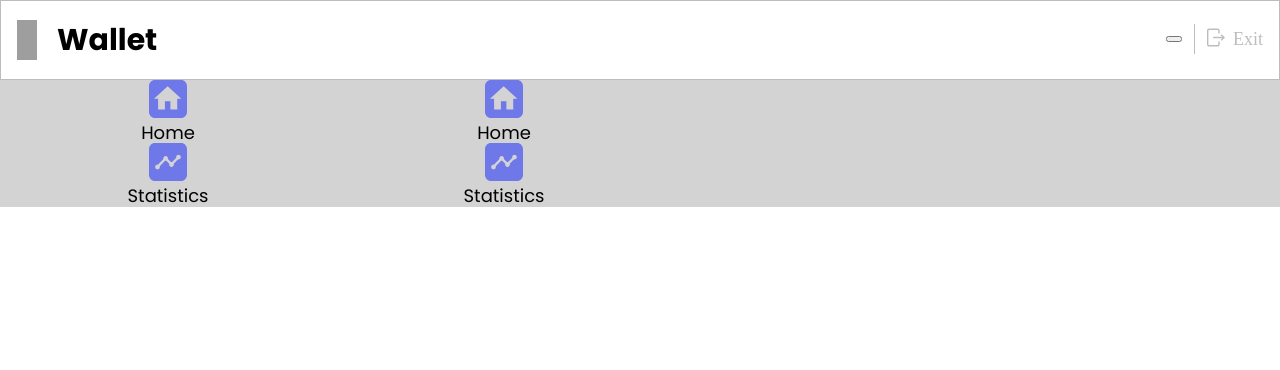
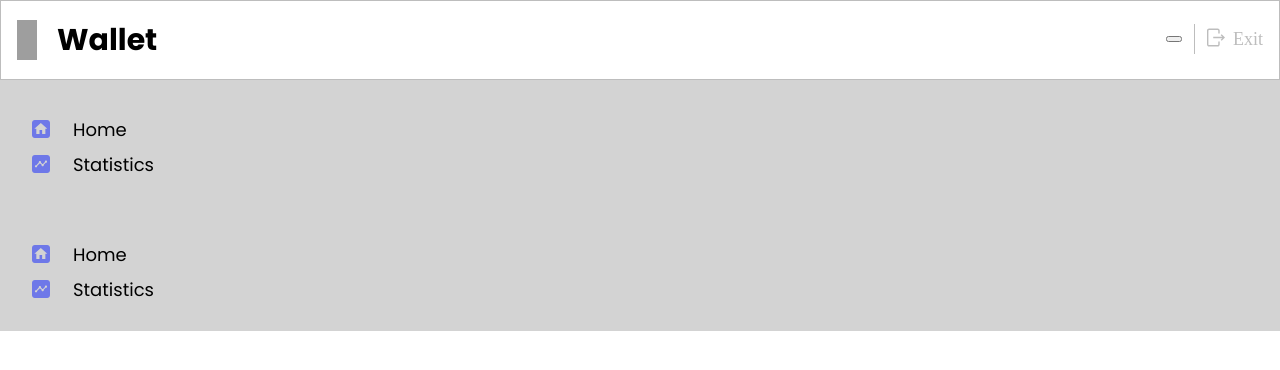
Before and after one commit to KrzysztofRozbicki/goit-wallet-grupa-03-frontend, a React (Vite) app: page /goit-wallet-grupa-03-frontend/navigation in a window 1280 px wide. Shown: the top 370 px of the page. Built offline with nearby package versions, Linux system fonts and the light colour scheme; grey boxes are pictures that could not be loaded; a web font is replaced by a local one.

Commit message:
addem tablet styles

```diff
--- a/src/components/Balance/Balance.module.css
+++ b/src/components/Balance/Balance.module.css
@@ -26,3 +26,12 @@
   line-height: 17.69px;
   padding: 12px 73px 12px 32px
 }
+
+@media screen and (min-width: 767px) {
+  .container {
+    margin: 0px;
+    width: 336px;
+    margin-left: 32px;
+    height: 80px;
+  }
+}
--- a/src/components/Container/Container.module.css
+++ b/src/components/Container/Container.module.css
@@ -1,5 +1,6 @@
-@media screen and (min-width: 768px) {
+@media screen and (min-width: 767px) {
   .wrapper {
     display: flex;
+    flex-direction: column;
   }
 }
--- a/src/components/Currency/Currency.module.css
+++ b/src/components/Currency/Currency.module.css
@@ -42,3 +42,13 @@
   line-height: 23.58px;
 
 }
+
+@media screen and (min-width: 767px) {
+  .table {
+    position: relative;
+    top: -100px;
+  }
+
+
+
+}
--- a/src/components/DashboardPage/DashboardPage.jsx
+++ b/src/components/DashboardPage/DashboardPage.jsx
@@ -12,7 +12,7 @@
 
 import React, { useState, useEffect } from 'react';
 import { Route, Routes } from 'react-router-dom';
-
+import css from './DashboardPage.module.css';
 import Navigation from '../Navigation/Navigation';
 import CurrencyTable from '../Currency/Currency';
 import Balance from '../Balance/Balance';
@@ -21,38 +21,40 @@ export const DashboardPage = () => {
   const [windowWidth, setWindowWidth] = useState(window.innerWidth);
 
   useEffect(() => {
-    // Funkcja do obsługi zmiany rozdzielczości ekranu
+
     const handleResize = () => {
       setWindowWidth(window.innerWidth);
     };
 
-    // Dodaj nasłuchiwanie zmiany rozdzielczości ekranu
     window.addEventListener('resize', handleResize);
 
-    // Warto również usunąć nasłuchiwanie po opuszczeniu komponentu
     return () => {
       window.removeEventListener('resize', handleResize);
     };
   }, []);
 
-  const isDesktop = windowWidth > 768; // Ustal, kiedy wyświetlić CurrencyTable
+  const isDesktop = windowWidth > 768;
 
   return (
-    <>
+    <div className={css.dashboardContainer}>
       <Navigation />
+
       <Routes>
         <Route path="/home" element={<Home isDesktop={isDesktop} />} />
       </Routes>
-    </>
+
+    </div>
   );
 };
 
 const Home = ({ isDesktop }) => {
   return (
-    <div>
+    <div className={css.homeContainer} >
+
       <Balance />
-      {isDesktop && <CurrencyTable />} {/* Wyświetl tylko na desktopie */}
+      {isDesktop && <CurrencyTable />}
     </div>
+
   );
 };
 
--- a/src/components/DashboardPage/DashboardPage.module.css
+++ b/src/components/DashboardPage/DashboardPage.module.css
@@ -1 +1,18 @@
 @import '../../stylesheet/vars.css';
+
+@media screen and (min-width: 767px) {
+    .wrapper {
+        display: flex;
+        flex-direction: column;
+    }
+
+    .balance {
+        padding-left: 32px;
+        background-color: black;
+    }
+
+    .homeContainer {
+        display: flex;
+    }
+
+}
--- a/src/components/Navigation/Navigation.jsx
+++ b/src/components/Navigation/Navigation.jsx
@@ -14,7 +14,7 @@ function NavigationButtons() {
     <div className={css.nav}>
       <NavLink to="/goit-wallet-grupa-03-frontend/home" className={({ isActive }) => (isActive ? `${css.active}` : `${css.navBtn}`)}>
         <div>
-          <svg width="38" height="38" xmlns="http://www.w3.org/2000/svg">
+          <svg width="18" height="18" xmlns="http://www.w3.org/2000/svg" viewBox="0 0 38 38">
             <use xlinkHref="/src/assets/icons/homeBtn.svg#my-home-icon" />
           </svg>
         </div>
@@ -22,7 +22,7 @@ function NavigationButtons() {
       </NavLink>
       <NavLink to="/goit-wallet-grupa-03-frontend/diagram" className={({ isActive }) => (isActive ? `${css.active}` : `${css.navBtn}`)}>
         <div>
-          <svg width="38" height="38" xmlns="http://www.w3.org/2000/svg">
+          <svg width="18" height="18" xmlns="http://www.w3.org/2000/svg" viewBox="0 0 38 38">
             <use xlinkHref="/src/assets/icons/statisticsBtn.svg#my-statistics-icon" />
           </svg>
         </div>
@@ -30,7 +30,7 @@ function NavigationButtons() {
       </NavLink>
       <NavLink to="/goit-wallet-grupa-03-frontend/currency" className={({ isActive }) => (isActive ? `${css.active}` : `${css.navBtn} ${css.currencyNavLink}`)}>
         <div>
-          <svg width="38" height="38" xmlns="http://www.w3.org/2000/svg">
+          <svg width="18" height="18" xmlns="http://www.w3.org/2000/svg" viewBox="0 0 38 38">
             <use xlinkHref="/src/assets/icons/currencyBtn.svg#my-currency-icon" />
           </svg>
         </div>
--- a/src/components/Navigation/Navigation.module.css
+++ b/src/components/Navigation/Navigation.module.css
@@ -34,9 +34,16 @@
   border-radius: 50px 50px;
 }
 
+.nav svg {
+  width: 32px;
+  height: 32px;
+}
+
 .active svg {
   box-shadow: 0px 3px 10px 0px #4A56E280;
   border-radius: 20%;
+  width: 32px;
+  height: 32px;
 }
 
 
@@ -45,30 +52,45 @@
 
 }
 
-@media screen and (min-width: 768px) {
+@media screen and (min-width: 767px) {
   .nav {
     flex-direction: column;
-    padding: 0px;
+    padding-left: 32px;
+    padding-top: 40px;
+    padding-bottom: 28px;
     margin: 0px;
     min-width: 336px;
-
+    text-align: center;
+    gap: 12px;
   }
 
   .description {
-    display: inline-flex;
-
+    display: inline;
+    padding-left: 23px;
   }
 
   .navBtn {
-    flex-direction: row;
-    text-align: center;
+    display: flex;
   }
 
-  .navBtn svg {
-    display: inline-flex;
+  .active {
+    display: flex;
   }
 
   .currencyNavLink {
     display: none;
   }
+
+  .nav svg {
+    width: 18px;
+    height: 18px;
+  }
+
+  .active svg {
+    width: 18px;
+    height: 18px;
+  }
+
+
+
 }
```
